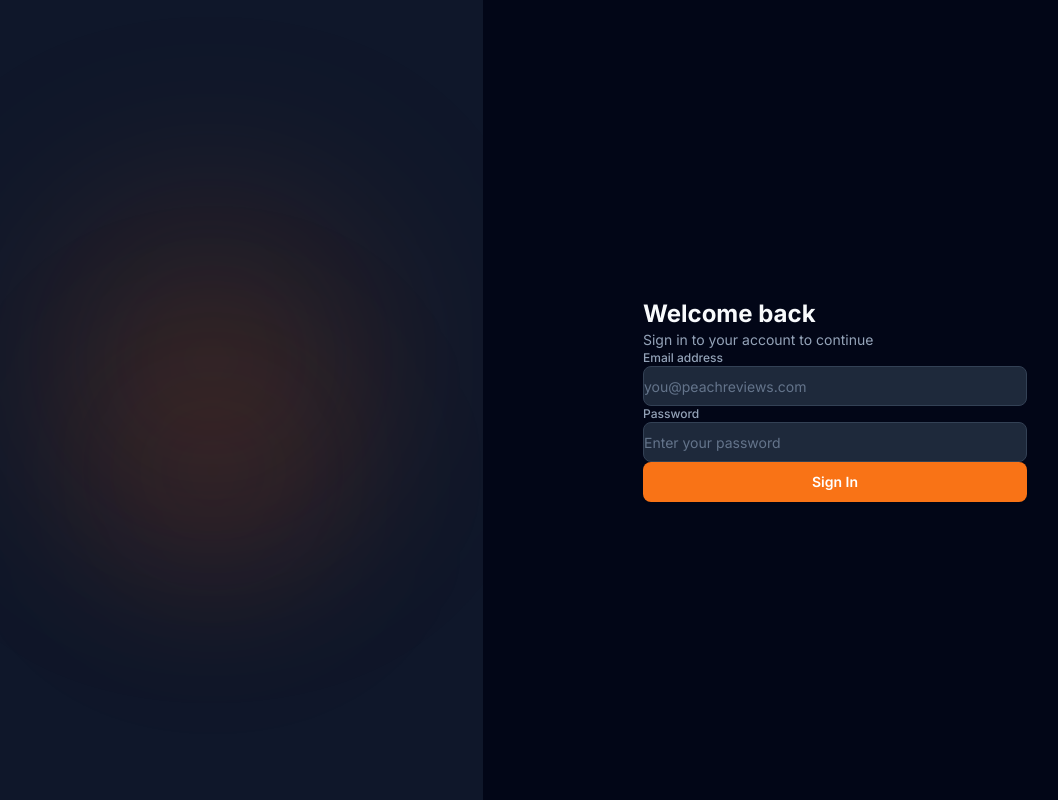
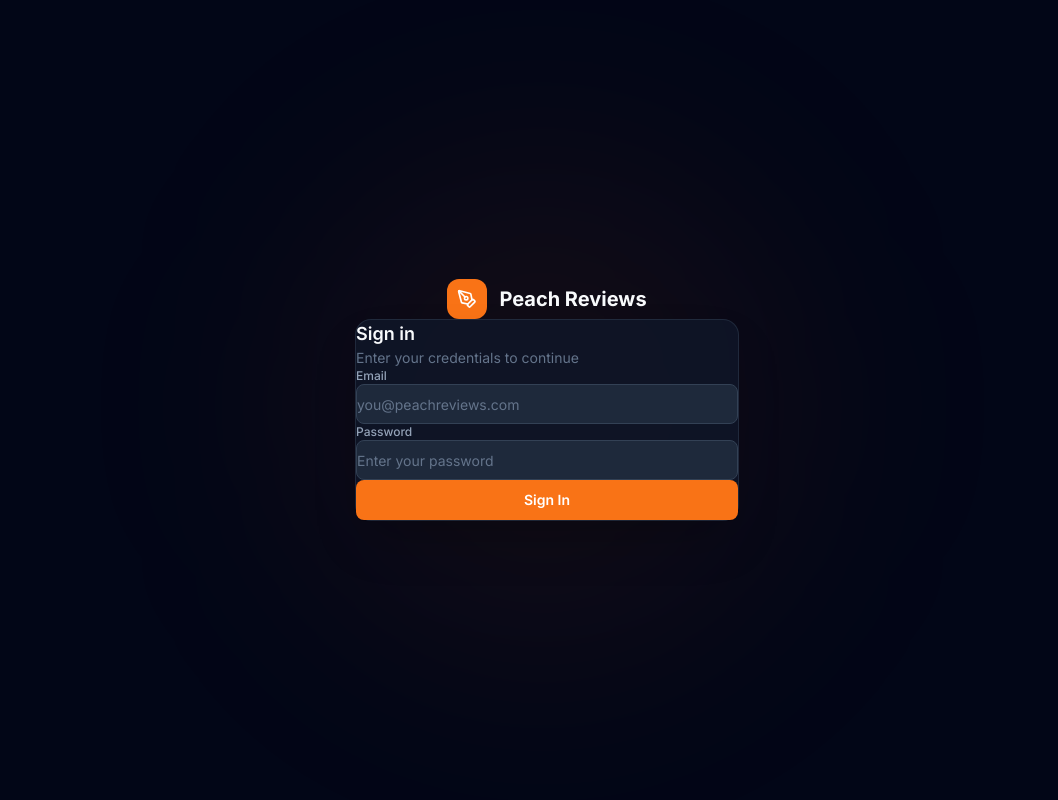
Before and after one commit to Automated-Panda/pr-app-mvp, a React (Vite) app: page /login in a window 1280 px wide. Shown: the whole page, without its empty margins (93-1151 px from the left). Built offline with nearby package versions, Linux system fonts and the light colour scheme.

Commit message:
feat: simplify login page to clean centered single-panel layout
Co-Authored-By: Claude Opus 4.6 <noreply@anthropic.com>

```diff
--- a/src/pages/login/LoginPage.tsx
+++ b/src/pages/login/LoginPage.tsx
@@ -3,7 +3,7 @@ import { useNavigate } from 'react-router-dom'
 import { useStore } from '@/store/useStore'
 import { Button } from '@/components/ui/button'
 import { Input } from '@/components/ui/input'
-import { PenTool, BarChart3, Globe, Workflow, AlertCircle } from 'lucide-react'
+import { PenTool, AlertCircle } from 'lucide-react'
 import type { Role } from '@/data/types'
 
 const DEMO_ACCOUNTS: Record<string, { password: string; role: Role }> = {
@@ -11,24 +11,6 @@ const DEMO_ACCOUNTS: Record<string, { password: string; role: Role }> = {
   'writer@peachreviews.com': { password: 'password', role: 'writer' },
   'provider@peachreviews.com': { password: 'password', role: 'provider' },
 }
-
-const features = [
-  {
-    icon: Globe,
-    title: 'Multi-Platform Management',
-    desc: 'Google, Yelp, Trustpilot, Facebook & more',
-  },
-  {
-    icon: BarChart3,
-    title: 'Real-Time Analytics',
-    desc: 'Track performance across all locations',
-  },
-  {
-    icon: Workflow,
-    title: 'Workflow Automation',
-    desc: 'Streamlined writer-to-provider pipeline',
-  },
-]
 
 export function LoginPage() {
   const [email, setEmail] = useState('')
@@ -57,65 +39,25 @@ export function LoginPage() {
   }
 
   return (
-    <div className="min-h-screen bg-dark-950 flex">
-      {/* Left Panel — Branded Showcase */}
-      <div className="hidden lg:flex lg:w-[45%] relative overflow-hidden bg-dark-900 items-center justify-center p-12">
-        {/* Gradient orbs */}
-        <div className="absolute top-1/4 left-1/4 w-80 h-80 bg-peach-500/15 rounded-full blur-[100px] animate-float" />
-        <div className="absolute bottom-1/4 right-1/4 w-64 h-64 bg-peach-600/10 rounded-full blur-[80px] animate-float" style={{ animationDelay: '-4s' }} />
+    <div className="min-h-screen bg-dark-950 flex items-center justify-center p-4 relative overflow-hidden">
+      {/* Subtle background orb */}
+      <div className="absolute top-1/2 left-1/2 -translate-x-1/2 -translate-y-1/2 w-[500px] h-[500px] bg-peach-500/[0.07] rounded-full blur-[120px] animate-float" />
 
-        <div className="relative z-10 max-w-sm animate-fade-in">
-          {/* Logo */}
-          <div className="flex items-center gap-3 mb-8">
-            <div className="w-10 h-10 rounded-xl bg-peach-500 flex items-center justify-center">
-              <PenTool size={20} className="text-white" />
-            </div>
-            <span className="text-xl font-bold text-dark-50">Peach Reviews</span>
+      <div className="relative z-10 w-full max-w-sm animate-fade-in">
+        {/* Logo */}
+        <div className="flex items-center justify-center gap-3 mb-10">
+          <div className="w-10 h-10 rounded-xl bg-peach-500 flex items-center justify-center">
+            <PenTool size={20} className="text-white" />
           </div>
+          <span className="text-xl font-bold text-dark-50">Peach Reviews</span>
+        </div>
 
-          <h2 className="text-2xl font-bold text-dark-50 mb-3">
-            Review content management, simplified.
-          </h2>
-          <p className="text-dark-400 text-sm mb-10 leading-relaxed">
-            Manage review content across multiple platforms, track writer workflows, and deliver results — all from one dashboard.
-          </p>
-
-          {/* Feature cards — glassmorphism */}
-          <div className="space-y-3">
-            {features.map((feature) => (
-              <div
-                key={feature.title}
-                className="flex items-start gap-3 p-3.5 rounded-xl bg-white/[0.03] border border-white/[0.06] backdrop-blur-sm"
-              >
-                <div className="w-8 h-8 rounded-lg bg-peach-500/10 flex items-center justify-center shrink-0 mt-0.5">
-                  <feature.icon size={16} className="text-peach-400" />
-                </div>
-                <div>
-                  <p className="text-sm font-medium text-dark-100">{feature.title}</p>
-                  <p className="text-xs text-dark-500 mt-0.5">{feature.desc}</p>
-                </div>
-              </div>
-            ))}
-          </div>
-        </div>
-      </div>
-
-      {/* Right Panel — Login Form */}
-      <div className="flex-1 flex items-center justify-center p-6 sm:p-12">
-        <div className="w-full max-w-sm animate-fade-in-delay">
-          {/* Mobile-only logo */}
-          <div className="flex items-center gap-3 mb-8 lg:hidden">
-            <div className="w-10 h-10 rounded-xl bg-peach-500 flex items-center justify-center">
-              <PenTool size={20} className="text-white" />
-            </div>
-            <span className="text-xl font-bold text-dark-50">Peach Reviews</span>
-          </div>
-
-          <h1 className="text-2xl font-bold text-dark-50 mb-1">Welcome back</h1>
-          <p className="text-dark-400 text-sm mb-8">Sign in to your account to continue</p>
+        {/* Card */}
+        <div className="bg-dark-900/80 border border-dark-700/50 rounded-2xl p-8 backdrop-blur-sm shadow-2xl">
+          <h1 className="text-lg font-semibold text-dark-50 mb-1">Sign in</h1>
+          <p className="text-dark-500 text-sm mb-6">Enter your credentials to continue</p>
 
           <form onSubmit={handleLogin} className="space-y-4">
-            {/* Error message */}
             {error && (
               <div className="flex items-center gap-2 p-3 rounded-lg bg-red-500/10 border border-red-500/20">
                 <AlertCircle size={14} className="text-red-400 shrink-0" />
@@ -123,11 +65,8 @@ export function LoginPage() {
               </div>
             )}
 
-            {/* Email */}
             <div>
-              <label className="block text-xs font-medium text-dark-400 mb-1.5">
-                Email address
-              </label>
+              <label className="block text-xs font-medium text-dark-400 mb-1.5">Email</label>
               <Input
                 type="email"
                 placeholder="you@peachreviews.com"
@@ -137,11 +76,8 @@ export function LoginPage() {
               />
             </div>
 
-            {/* Password */}
             <div>
-              <label className="block text-xs font-medium text-dark-400 mb-1.5">
-                Password
-              </label>
+              <label className="block text-xs font-medium text-dark-400 mb-1.5">Password</label>
               <Input
                 type="password"
                 placeholder="Enter your password"
@@ -151,8 +87,7 @@ export function LoginPage() {
               />
             </div>
 
-            {/* Sign In */}
-            <Button type="submit" className="w-full h-10 text-sm font-semibold mt-2">
+            <Button type="submit" className="w-full h-10 text-sm font-semibold">
               Sign In
             </Button>
           </form>
```
